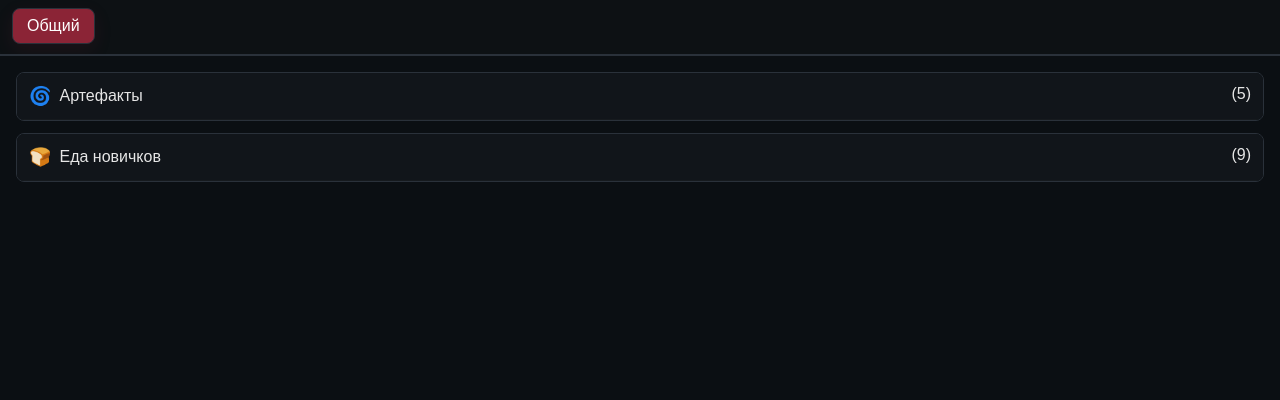
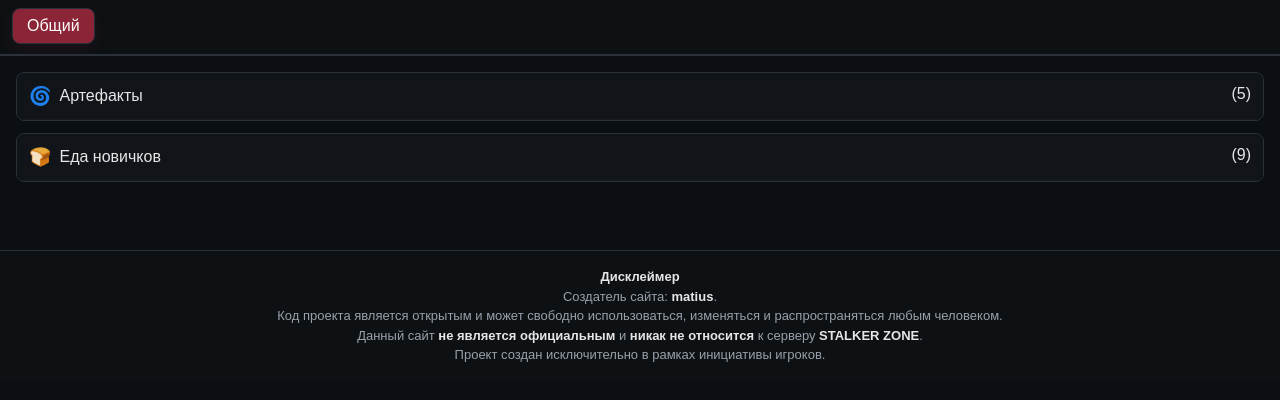
Before and after one commit to dematius/web-trader, a plain HTML site: page index.html in a window 1280 px wide. Shown: the part 62-462 px from the top of the page. Drawn offline with Linux system fonts and the light colour scheme.

Commit message:
Add files via upload

```diff
--- a/index.html
+++ b/index.html
@@ -945,5 +945,15 @@ document.addEventListener('DOMContentLoaded', () => {
   syncAll();
 });
 </script>
+
+<!-- FOOTER DISCLAIMER (ADDED) -->
+<footer class="site-disclaimer" style="margin-top:40px;padding:16px;border-top:1px solid #2a313a;background:#0d1114;color:#9aa0aa;font-size:13px;line-height:1.5;text-align:center;">
+  <strong style="color:#e6e6e6;">Дисклеймер</strong><br>
+  Создатель сайта: <strong style="color:#e6e6e6;">matius</strong>.<br>
+  Код проекта является открытым и может свободно использоваться, изменяться и распространяться любым человеком.<br>
+  Данный сайт <strong style="color:#e6e6e6;">не является официальным</strong> и <strong style="color:#e6e6e6;">никак не относится</strong> к серверу <strong style="color:#e6e6e6;">STALKER ZONE</strong>.<br>
+  Проект создан исключительно в рамках инициативы игроков.
+</footer>
+
 </body>
 </html>
```
